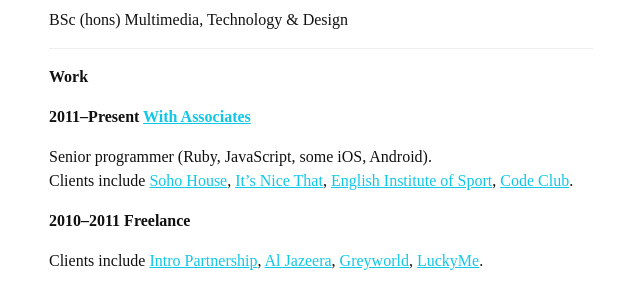
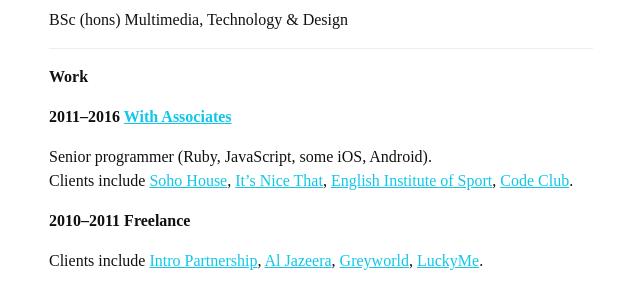
Before and after one commit to jgwhite/jgwhite.github.io, a Jekyll site: the page built from cv.md, in a window 1280 px wide. Shown: the part 531-823 px from the top of the page, without its empty margins (319-959 px from the left). Built offline with Jekyll 4.4.1, drawn with Linux system fonts in a browser that asks for light colours; some web fonts are replaced.

Commit message:
Update CV

```diff
--- a/cv.md
+++ b/cv.md
@@ -27,7 +27,7 @@
 
 ## Work
 
-### 2011–Present [With Associates](http://withassociates.com)
+### 2011–2016 [With Associates](http://withassociates.com)
 
 Senior programmer (Ruby, JavaScript, some iOS, Android).
 Clients include
```
